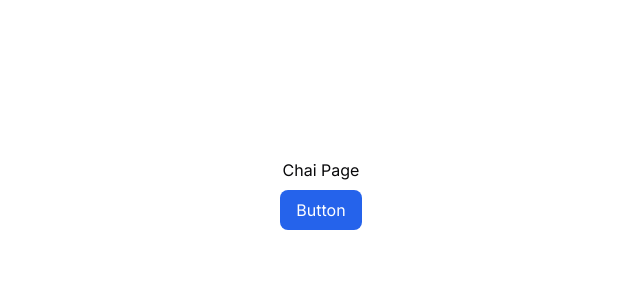
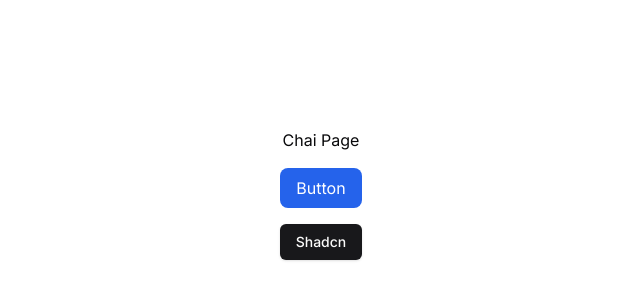
Before and after one commit to asimnp/shadcn-workflow, a Next.js app: page /chai in a window 1280 px wide. Shown: the part 206-506 px from the top of the page, without its empty margins (319-959 px from the left). Built offline with nearby package versions, Linux system fonts and the light colour scheme.

Commit message:
use shadcn button

```diff
--- a/src/app/chai/page.tsx
+++ b/src/app/chai/page.tsx
@@ -1,8 +1,13 @@
+import { Button } from "@/components/ui/button";
+
 export default function Page() {
   return (
     <main className="min-h-screen flex flex-col justify-center items-center">
       <div>Chai Page</div>
-      <button className="bg-blue-600 text-white px-4 py-2 rounded-lg mt-2 hover:bg-blue-700">Button</button>
+      <button className="bg-blue-600 text-white px-4 py-2 rounded-lg my-4 hover:bg-blue-700">
+        Button
+      </button>
+      <Button>Shadcn</Button>
     </main>
   );
 }
```
